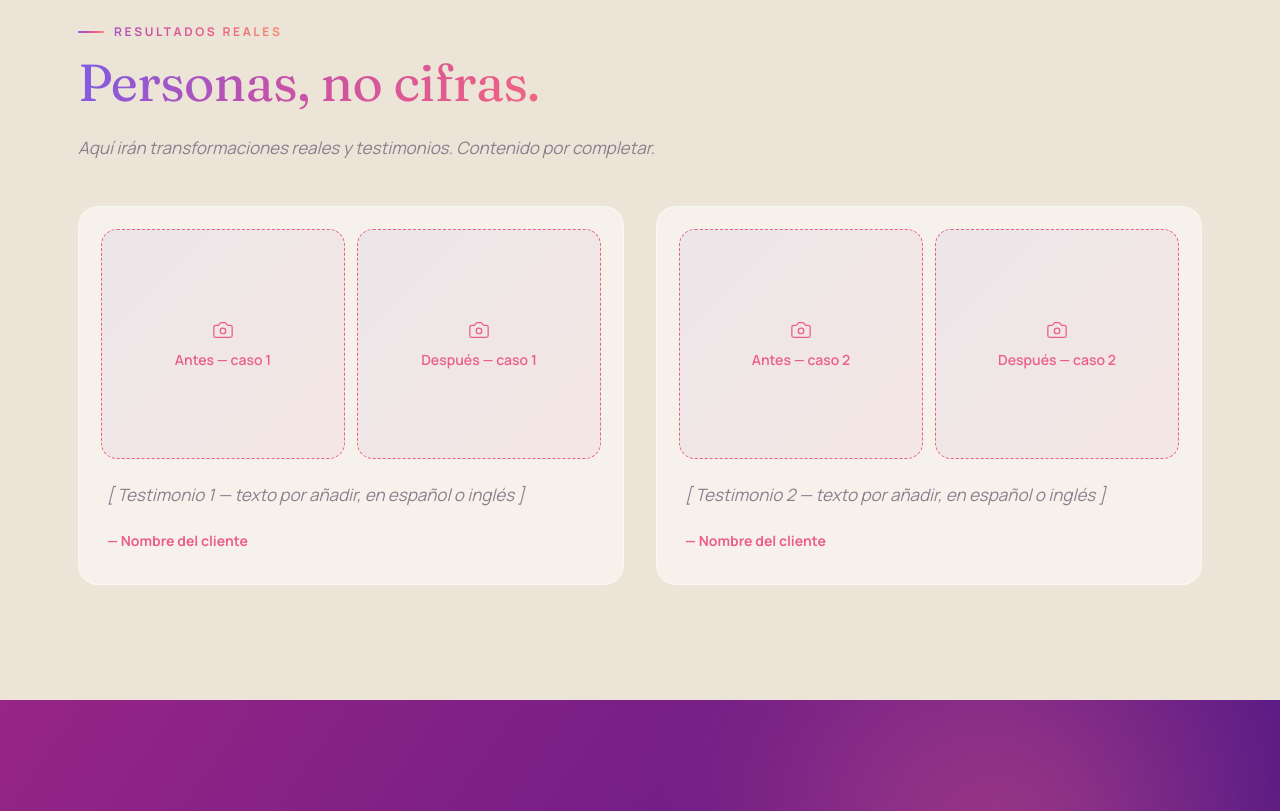
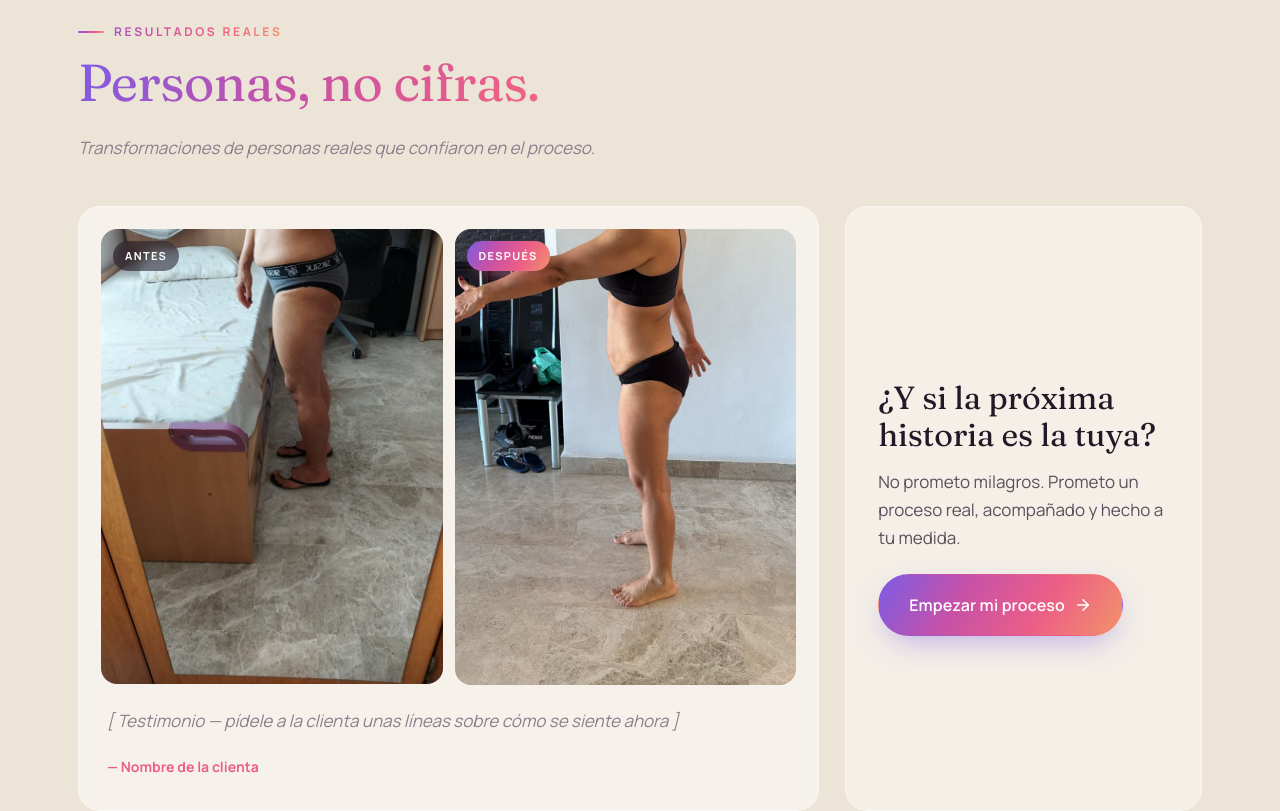
Before and after one commit to Ekstrakaa/anto-leoni, a React (Vite) app: page / in a window 1280 px wide. Shown: the part 6540-7351 px from the top of the page. Built offline with nearby package versions, Linux system fonts and the light colour scheme.

Commit message:
Update App.jsx

```diff
--- a/src/App.jsx
+++ b/src/App.jsx
@@ -537,18 +537,31 @@ export default function App() {
           <Reveal className="res__head">
             <p className="eyebrow">Resultados reales</p>
             <h2 className="h2">Personas, no cifras.</h2>
-            <p className="res__sub">Aquí irán transformaciones reales y testimonios. Contenido por completar.</p>
+            <p className="res__sub">Transformaciones de personas reales que confiaron en el proceso.</p>
           </Reveal>
           <div className="res__grid">
-            {[1, 2].map((i) => (
-              <Reveal key={i} delay={i * 100} className="res__card">
-                <div className="res__ba"><PhotoSlot label={`Antes — caso ${i}`} /><PhotoSlot label={`Después — caso ${i}`} /></div>
-                <div className="res__quote">
-                  <p className="placeholder-text">[ Testimonio {i} — texto por añadir, en español o inglés ]</p>
-                  <span className="res__name">— Nombre del cliente</span>
-                </div>
-              </Reveal>
-            ))}
+            <Reveal className="res__card res__card--wide">
+              <div className="res__ba">
+                <figure className="res__shot">
+                  <img src="/antes1.jpg" alt="Antes del proceso" />
+                  <figcaption>Antes</figcaption>
+                </figure>
+                <figure className="res__shot res__shot--after">
+                  <img src="/despues1.jpg" alt="Después del proceso" />
+                  <figcaption>Después</figcaption>
+                </figure>
+              </div>
+              <div className="res__quote">
+                <p className="placeholder-text">[ Testimonio — pídele a la clienta unas líneas sobre cómo se siente ahora ]</p>
+                <span className="res__name">— Nombre de la clienta</span>
+              </div>
+            </Reveal>
+
+            <Reveal delay={120} className="res__card res__card--cta">
+              <h3>¿Y si la próxima<br />historia es la tuya?</h3>
+              <p>No prometo milagros. Prometo un proceso real, acompañado y hecho a tu medida.</p>
+              <a className="btn btn--wine btn--lg" href="#test" onClick={scrollTo("test")}>Empezar mi proceso <ArrowRight size={18} /></a>
+            </Reveal>
           </div>
         </div>
       </section>
@@ -962,13 +975,20 @@ function Styles() {
     .resultados{background:transparent;padding:clamp(64px,9vw,120px) 0}
     .res__head{max-width:640px;margin-bottom:44px}
     .res__sub{color:var(--ink3);font-style:italic}
-    .res__grid{display:grid;grid-template-columns:1fr 1fr;gap:32px}
-    .res__card{background:rgba(255,255,255,.5);backdrop-filter:blur(8px);border:1px solid rgba(255,255,255,.45);border-radius:20px;padding:22px;display:flex;flex-direction:column;gap:18px;transition:transform .4s var(--ease),box-shadow .4s}
+    .res__grid{display:grid;grid-template-columns:1.35fr .65fr;gap:26px;align-items:stretch}
+    .res__card{background:rgba(255,255,255,.5);backdrop-filter:blur(8px);border:1px solid rgba(255,255,255,.45);border-radius:22px;padding:22px;display:flex;flex-direction:column;gap:18px;transition:transform .4s var(--ease),box-shadow .4s}
     .res__card:hover{transform:translateY(-5px);box-shadow:0 34px 70px -38px rgba(124,92,230,.45)}
     .res__ba{display:grid;grid-template-columns:1fr 1fr;gap:12px}
-    .res__ba .slot{min-height:230px}
+    .res__shot{position:relative;margin:0;border-radius:16px;overflow:hidden;background:rgba(124,92,230,.06);aspect-ratio:3 / 4}
+    .res__shot img{width:100%;height:100%;object-fit:cover;display:block;transition:transform 1s var(--ease)}
+    .res__shot:hover img{transform:scale(1.04)}
+    .res__shot figcaption{position:absolute;left:12px;top:12px;font-size:11px;font-weight:700;letter-spacing:.12em;text-transform:uppercase;color:#fff;background:rgba(34,25,38,.55);backdrop-filter:blur(6px);padding:6px 12px;border-radius:100px}
+    .res__shot--after figcaption{background:var(--grad);box-shadow:0 8px 20px -8px rgba(236,95,134,.7)}
     .res__quote{padding:4px 6px 8px}
     .res__name{font-weight:700;color:var(--rose);font-size:14px}
+    .res__card--cta{background:rgba(255,255,255,.42);justify-content:center;align-items:flex-start;gap:14px;padding:38px 32px}
+    .res__card--cta h3{font-family:var(--serif);font-weight:400;font-size:clamp(24px,2.6vw,32px);line-height:1.15;margin:0}
+    .res__card--cta p{color:var(--ink2);margin:0 0 8px}
 
     /* FILOSOFÍA */
     .filo{padding:clamp(64px,9vw,120px) 0}
```
